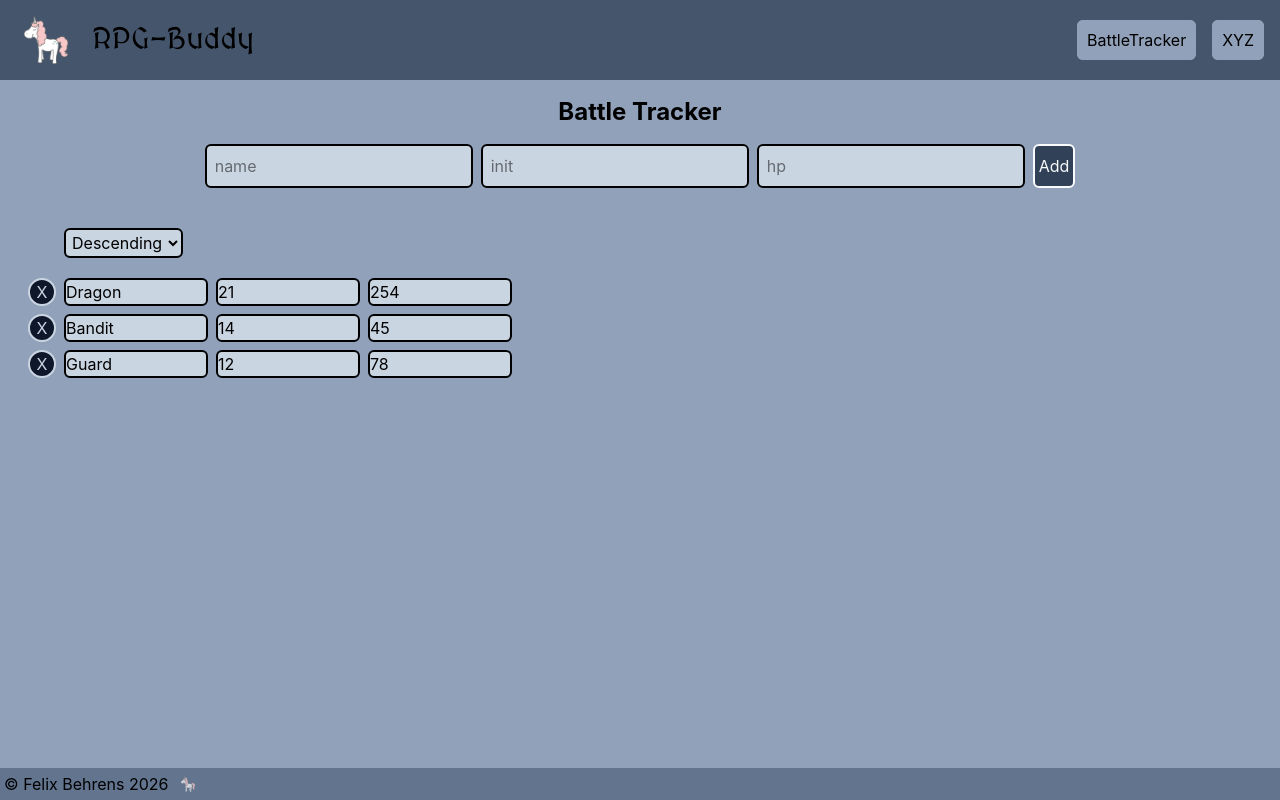
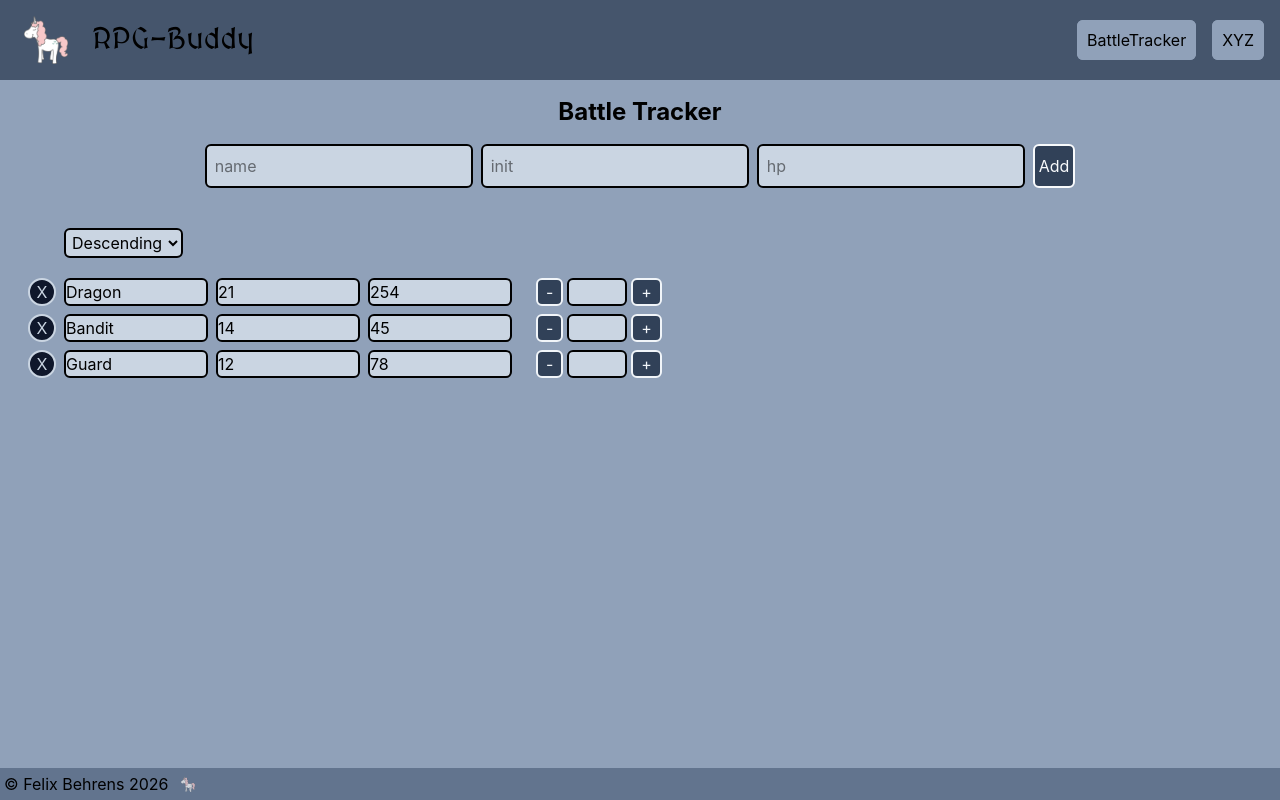
Before and after one commit to info773/dndbuddy, a React (Vite) app: page /battletracker in a window 1280 px wide. Built offline with nearby package versions, Linux system fonts and the light colour scheme.

Commit message:
Added HpCalc

```diff
--- a/src/App.jsx
+++ b/src/App.jsx
@@ -3,30 +3,7 @@ import Homepage from "./pages/Homepage";
 import Battletracker from "./pages/Battlettracker";
 import { useReducer } from "react";
 import ACTIONS from "./store/actions";
-
-const initialState = {
-  monsters: [
-    {
-      name: "Bandit",
-      init: 14,
-      hp: 45,
-      id: 1,
-    },
-    {
-      name: "Guard",
-      init: 12,
-      hp: 78,
-      id: 2,
-    },
-    {
-      name: "Dragon",
-      init: 21,
-      hp: 254,
-      id: 3,
-    },
-  ],
-  monsterFilter: "desc",
-};
+import initialState from "./store/initialState";
 
 function reducer(state, action) {
   switch (action.type) {
@@ -57,6 +34,26 @@ function reducer(state, action) {
         monsterFilter: action.payload,
       };
 
+    case ACTIONS.ADD_MONSTER_HP:
+      return {
+        ...state,
+        monsters: state.monsters.map((monster) =>
+          monster.id === action.payload.id
+            ? { ...monster, hp: Number(monster.hp) + Number(action.payload.hp) }
+            : monster,
+        ),
+      };
+
+    case ACTIONS.SUBSTRACT_MONSTER_HP:
+      return {
+        ...state,
+        monsters: state.monsters.map((monster) =>
+          monster.id === action.payload.id
+            ? { ...monster, hp: Number(monster.hp) - Number(action.payload.hp) }
+            : monster,
+        ),
+      };
+
     default:
       throw new Error("action unkown");
   }
@@ -72,7 +69,7 @@ export default function App() {
     <div className="bg-slate-400 min-h-screen">
       <BrowserRouter>
         <Routes>
-          <Route index element={<Homepage />} />
+          <Route path="/" element={<Homepage />} />
           <Route
             path="/battletracker"
             element={
--- a/src/components/Logo.jsx
+++ b/src/components/Logo.jsx
@@ -2,7 +2,7 @@ function Logo() {
   return (
     <div className="flex items-center gap-4 font-rpg text-3xl">
       <img
-        src="../public/logo_unicorn.png"
+        src="/logo_unicorn.png"
         alt="Logo of a Unicorn"
         className="px-2 h-12 hover:rotate-160 transition-transform duration-300"
       />
--- a/src/components/Monster.jsx
+++ b/src/components/Monster.jsx
@@ -1,4 +1,5 @@
 import ACTIONS from "../store/actions";
+import MonsterCalc from "./MonsterCalc";
 
 function Monster({ name, init, hp, id, dispatch }) {
   return (
@@ -42,6 +43,7 @@ function Monster({ name, init, hp, id, dispatch }) {
           })
         }
       />
+      <MonsterCalc dispatch={dispatch} id={id} />
     </div>
   );
 }
--- /dev/null
+++ b/src/components/MonsterCalc.jsx
@@ -0,0 +1,39 @@
+import { useState } from "react";
+import ACTIONS from "../store/actions";
+
+function MonsterCalc({ dispatch, id }) {
+  const [hp, setHp] = useState("");
+
+  function handleHp(actionType) {
+    if (hp === "" || !Number.isInteger(Number(hp))) {
+      return console.log("Invalid input: ", { hp });
+    }
+
+    dispatch({ type: actionType, payload: { hp, id } });
+    setHp("");
+  }
+
+  return (
+    <div className="flex gap-1 mx-4">
+      <button
+        onClick={() => handleHp(ACTIONS.SUBSTRACT_MONSTER_HP)}
+        className="bg-slate-700 hover:bg-red-900 px-2 border-2 rounded-md text-slate-100 transition-colors duration-200"
+      >
+        -
+      </button>
+      <input
+        value={hp}
+        onChange={(e) => setHp(e.target.value)}
+        className="bg-slate-300 border-2 rounded-md w-15 text-center"
+      />
+      <button
+        onClick={() => handleHp(ACTIONS.ADD_MONSTER_HP)}
+        className="bg-slate-700 hover:bg-emerald-800 px-2 border-2 rounded-md text-slate-100"
+      >
+        +
+      </button>
+    </div>
+  );
+}
+
+export default MonsterCalc;
--- a/src/store/actions.js
+++ b/src/store/actions.js
@@ -3,6 +3,8 @@ const ACTIONS = {
   DELETE_MONSTER: "delete_monster",
   CHANGE_MONSTER: "change_monster",
   CHANGE_MONSTER_FILTER: "change_monster_filter",
+  ADD_MONSTER_HP: "add_monster_hp",
+  SUBSTRACT_MONSTER_HP: "substract_monster_hp",
 };
 
 export default ACTIONS;
--- /dev/null
+++ b/src/store/initialState.js
@@ -0,0 +1,25 @@
+const initialState = {
+  monsters: [
+    {
+      name: "Bandit",
+      init: 14,
+      hp: 45,
+      id: 1,
+    },
+    {
+      name: "Guard",
+      init: 12,
+      hp: 78,
+      id: 2,
+    },
+    {
+      name: "Dragon",
+      init: 21,
+      hp: 254,
+      id: 3,
+    },
+  ],
+  monsterFilter: "desc",
+};
+
+export default initialState;
```
Also changed, not shown: 1 other file (tests, documents, lock files or other folders).
